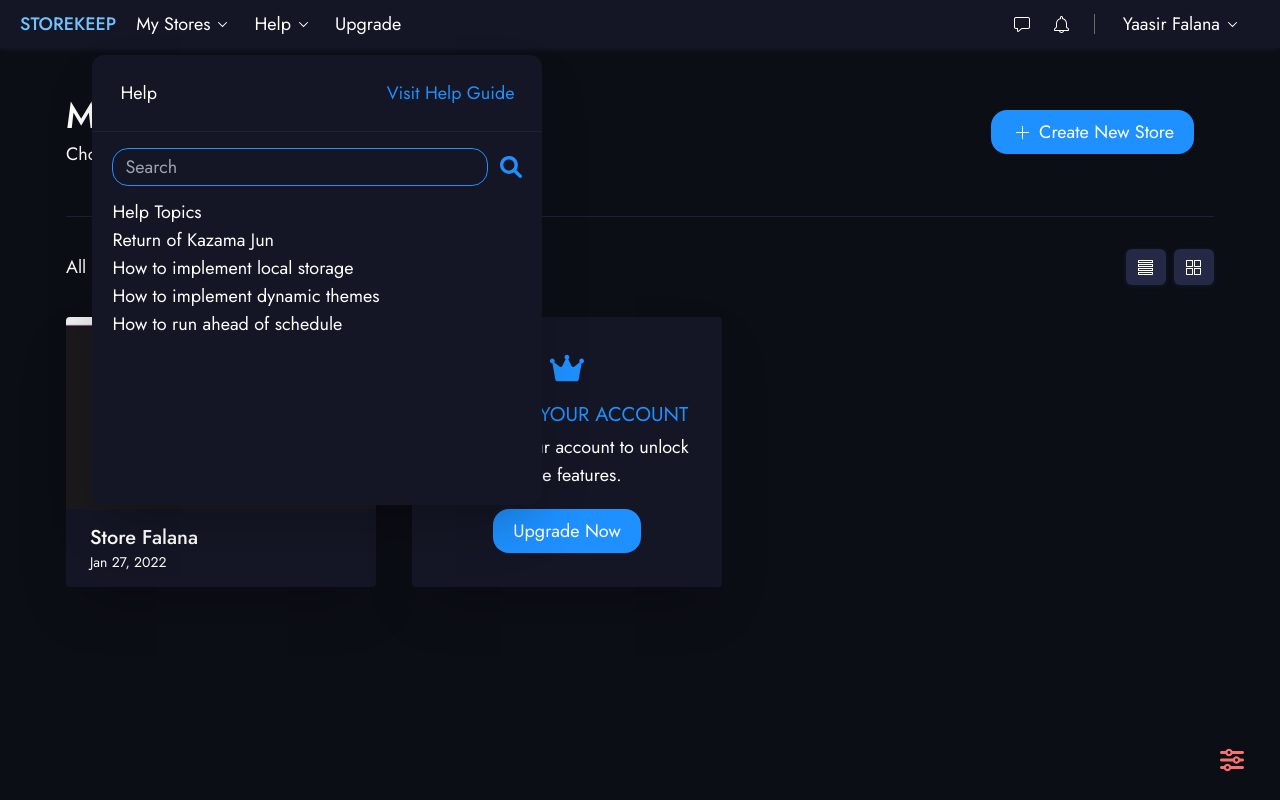
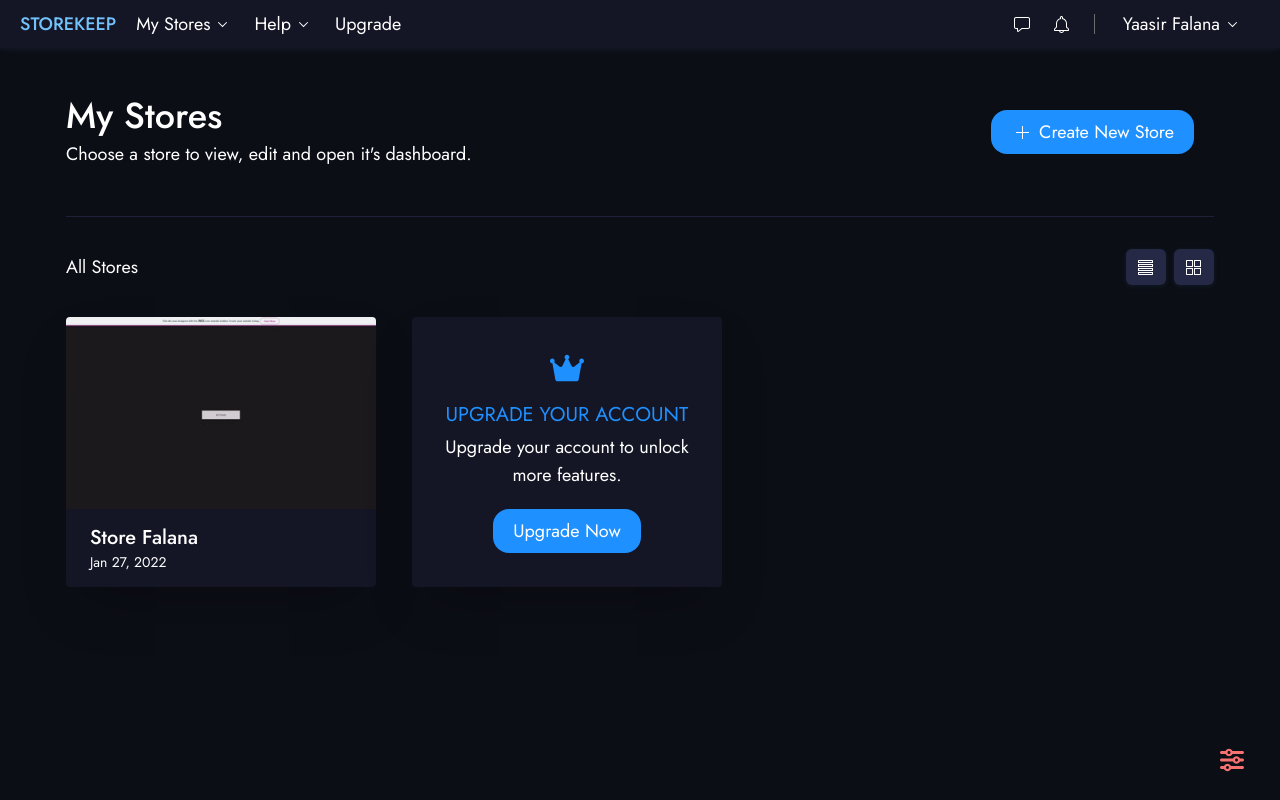
Before and after one commit to Yaasir024/StoreKeep, a Vue app: page /account/stores in a window 1280 px wide. Built offline with nearby package versions, Linux system fonts and the light colour scheme.

Commit message:
/animated popupo

```diff
--- a/src/components/Navbar2.vue
+++ b/src/components/Navbar2.vue
@@ -25,6 +25,19 @@ const storesMenu = ref(null);
 useClickOutside(storesMenu, () => {
   storeNav.value = false;
 });
+
+
+// Toggle Nav
+const helpNav = ref(false);
+const toggleHelpNav = () => {
+  helpNav.value = !helpNav.value;
+};
+
+const helpMenu = ref(null);
+useClickOutside(helpMenu, () => {
+  helpNav.value = false;
+});
+
 
 </script>
 
@@ -116,8 +129,8 @@ useClickOutside(storesMenu, () => {
           </div>
         </transition>
       </div>
-      <div class="relative">
-        <div class="flex items-center p-3 pr-2 cursor-pointer">
+      <div class="relative" ref="helpMenu">
+        <div class="flex items-center p-3 pr-2 cursor-pointer" @click="toggleHelpNav">
           <span>Help</span>
           <svg viewBox="0 0 24 24" fill="currentColor" width="24" height="24">
             <path
@@ -126,7 +139,7 @@ useClickOutside(storesMenu, () => {
           </svg>
         </div>
         <transition name="navPopup">
-          <div class="absolute top-[110%] left-[-150px] z-50">
+          <div v-if="helpNav" class="absolute top-[110%] left-[-150px] z-50">
             <div
               class="relative w-[450px] bg-sk-white dark:bg-ps-gray-800 shadow-2xl rounded-xl"
             >
@@ -148,24 +161,42 @@ useClickOutside(storesMenu, () => {
                       placeholder="Search"
                       class="w-full px-3 py-1 mr-3 rounded-2xl outline-none bg-transparent border border-sk-blue-700"
                     />
-                    <div class="flex items-center justify-center text-sk-blue-700">
-                      <svg xmlns="http://www.w3.org/2000/svg" viewBox="0 0 512 512" width="22" height="22" fill="currentColor"><path d="M500.3 443.7l-119.7-119.7c27.22-40.41 40.65-90.9 33.46-144.7C401.8 87.79 326.8 13.32 235.2 1.723C99.01-15.51-15.51 99.01 1.724 235.2c11.6 91.64 86.08 166.7 177.6 178.9c53.8 7.189 104.3-6.236 144.7-33.46l119.7 119.7c15.62 15.62 40.95 15.62 56.57 0C515.9 484.7 515.9 459.3 500.3 443.7zM79.1 208c0-70.58 57.42-128 128-128s128 57.42 128 128c0 70.58-57.42 128-128 128S79.1 278.6 79.1 208z"/></svg>
+                    <div
+                      class="flex items-center justify-center text-sk-blue-700"
+                    >
+                      <svg
+                        xmlns="http://www.w3.org/2000/svg"
+                        viewBox="0 0 512 512"
+                        width="22"
+                        height="22"
+                        fill="currentColor"
+                      >
+                        <path
+                          d="M500.3 443.7l-119.7-119.7c27.22-40.41 40.65-90.9 33.46-144.7C401.8 87.79 326.8 13.32 235.2 1.723C99.01-15.51-15.51 99.01 1.724 235.2c11.6 91.64 86.08 166.7 177.6 178.9c53.8 7.189 104.3-6.236 144.7-33.46l119.7 119.7c15.62 15.62 40.95 15.62 56.57 0C515.9 484.7 515.9 459.3 500.3 443.7zM79.1 208c0-70.58 57.42-128 128-128s128 57.42 128 128c0 70.58-57.42 128-128 128S79.1 278.6 79.1 208z"
+                        />
+                      </svg>
                     </div>
                   </div>
-                  <p class="mt-3">Help Topics</p>
-                  <div class="">
-                    <ul>
-                      <li>
-                        <RouterLink to="/">Return of Kazama Jun</RouterLink>
-                      </li>
-                      <li>
-                        <RouterLink to="/">How to implement local storage</RouterLink>
-                      </li>
-                      <li>
-                        <RouterLink to="/">How to implement dynamic themes</RouterLink>
-                      </li>
-                      <li>
-                        <RouterLink to="/">How to run ahead of schedule</RouterLink>
+                  <p class="mt-3 mb-2">Help Topics</p>
+                  <div class="overflow-x-hidden overflow-y-auto max-h-[245px]">
+                    <ul class="text-base ">
+                      <li v-for="i in (10)" :key="i">
+                        <RouterLink to="/">
+                          <div class="py-2 flex items-center justify-between transition-all duration-300 ease-in-out hover:text-sk-blue-800">
+                            <p class="">Return of Kazama Jun {{i}}</p>
+                            <svg
+                              xmlns="http://www.w3.org/2000/svg"
+                              viewBox="0 0 256 512"
+                              width="16"
+                              height="16"
+                              fill="currentColor"
+                            >
+                              <path
+                                d="M64 448c-8.188 0-16.38-3.125-22.62-9.375c-12.5-12.5-12.5-32.75 0-45.25L178.8 256L41.38 118.6c-12.5-12.5-12.5-32.75 0-45.25s32.75-12.5 45.25 0l160 160c12.5 12.5 12.5 32.75 0 45.25l-160 160C80.38 444.9 72.19 448 64 448z"
+                              />
+                            </svg>
+                          </div>
+                        </RouterLink>
                       </li>
                     </ul>
                   </div>
@@ -273,3 +304,17 @@ useClickOutside(storesMenu, () => {
     </div>
   </nav>
 </template>
+
+
+<style scoped>
+/* Modal Animation */
+.navPopup-enter-active,
+.navPopup-leave-active {
+  transition: 0.3s ease all;
+}
+.navPopup-enter-from,
+.navPopup-leave-to {
+  transform: scale(0);
+  transform-origin: top;
+}
+</style>
```
